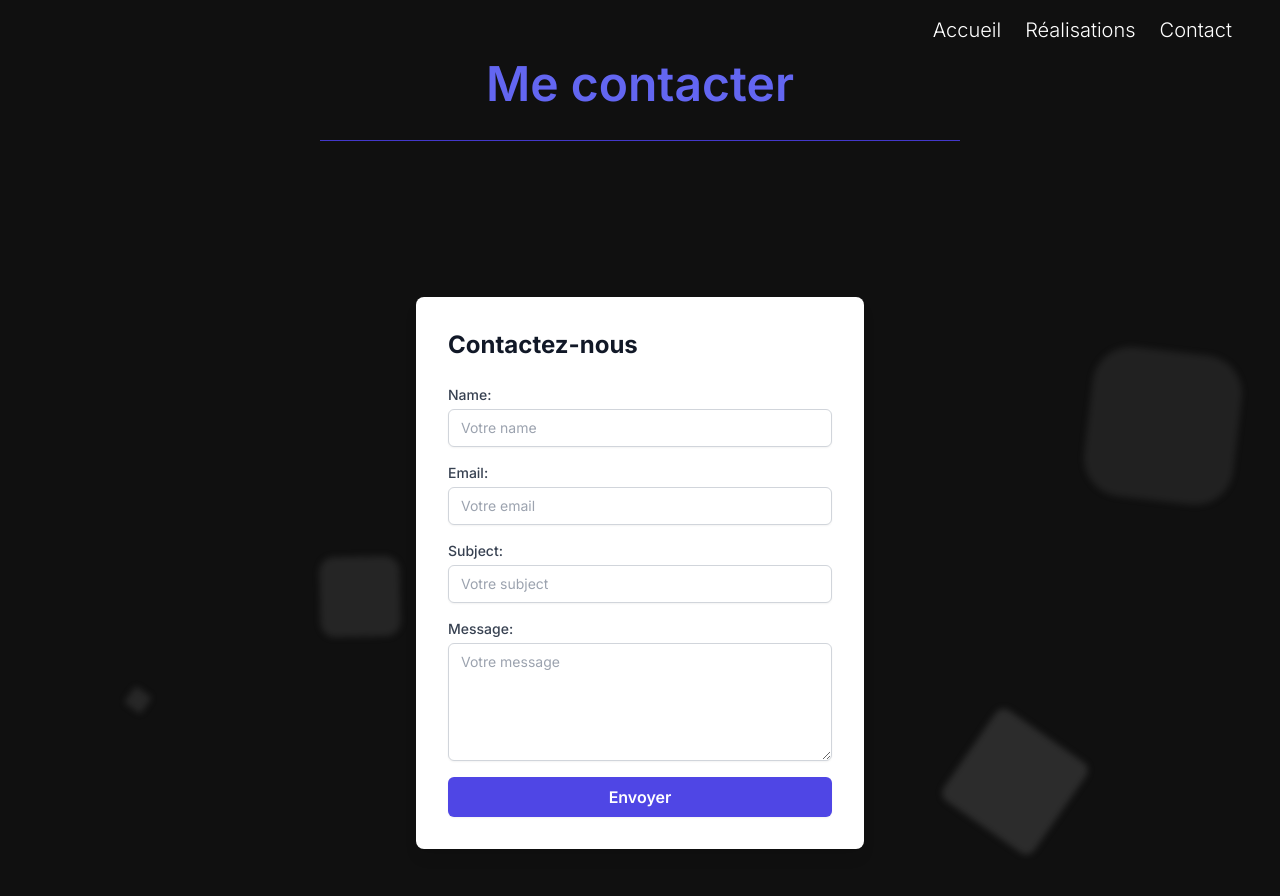
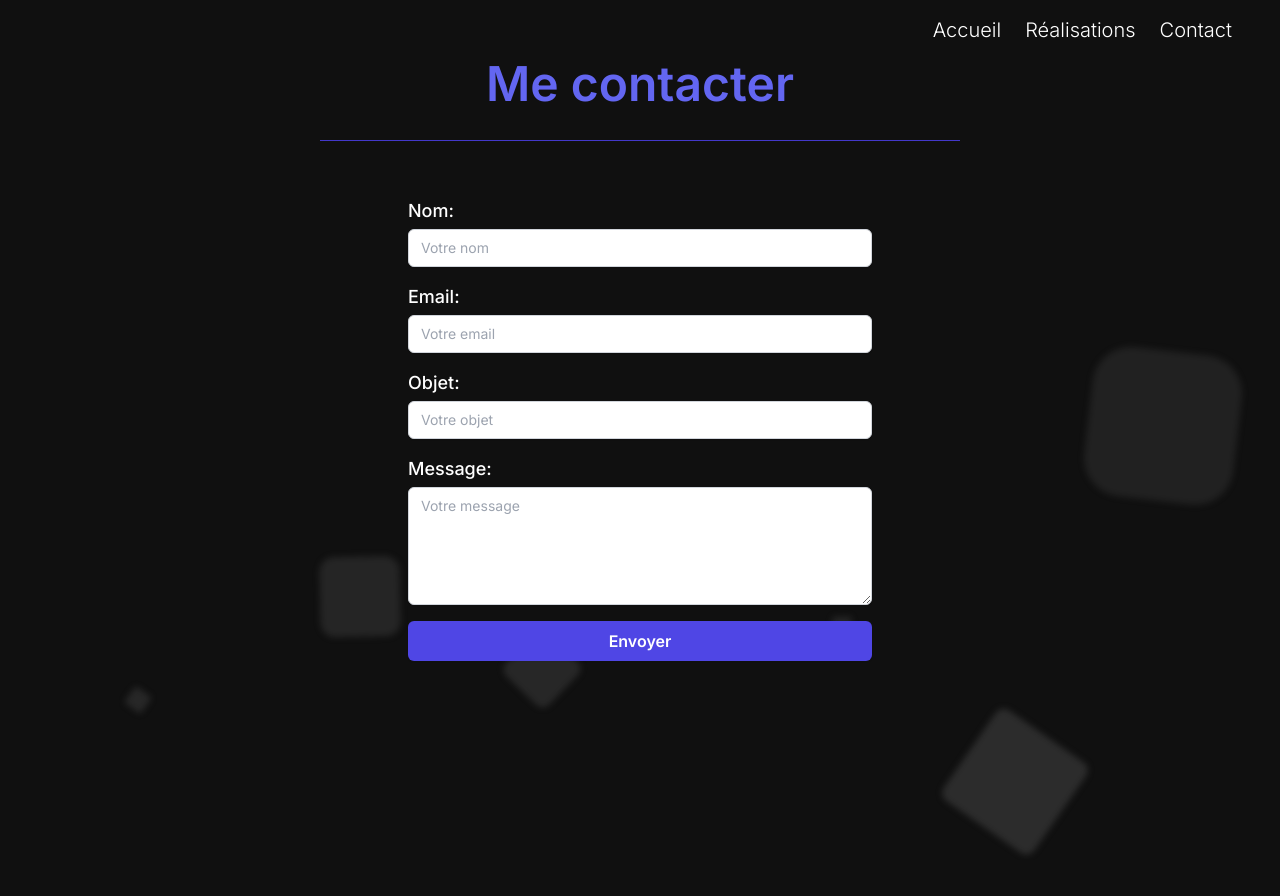
Before and after one commit to N95Ryan/new-portfolio, a Next.js app: page /contact in a window 1280 px wide. Shown: the top 896 px of the page. Built offline with nearby package versions, Linux system fonts and the light colour scheme; what tailwindcss-animated would draw is missing.

Commit message:
update Python skill color + fix CSS contact form

```diff
--- a/src/app/components/contactForm.tsx
+++ b/src/app/components/contactForm.tsx
@@ -3,9 +3,9 @@ import React, { useState, useCallback } from "react";
 
 export function ContactForm() {
   const [formData, setFormData] = useState({
-    name: "",
+    nom: "",
     email: "",
-    subject: "",
+    objet: "",
     message: "",
   });
   const [responseMessage, setResponseMessage] = useState("");
@@ -23,8 +23,8 @@ export function ContactForm() {
   );
 
   const validateForm = useCallback(() => {
-    const { name, email, subject, message } = formData;
-    if (!name || !email || !subject || !message) {
+    const { nom, email, objet, message } = formData;
+    if (!nom || !email || !objet || !message) {
       setResponseType("error");
       setResponseMessage("Tous les champs sont obligatoires.");
       return false;
@@ -58,7 +58,7 @@ export function ContactForm() {
         if (response.ok) {
           setResponseType("success");
           setResponseMessage("Email envoyé avec succès !");
-          setFormData({ name: "", email: "", subject: "", message: "" });
+          setFormData({ nom: "", email: "", objet: "", message: "" });
         } else {
           setResponseType("error");
           setResponseMessage(`Erreur: ${result.message}`);
@@ -77,17 +77,14 @@ export function ContactForm() {
     "mt-1 block w-full px-3 py-2 border border-gray-300 rounded-md shadow-sm focus:outline-none focus:ring-indigo-500 focus:border-indigo-500 sm:text-sm";
 
   return (
-    <div className="h-screen flex items-center justify-center">
-      <div className="bg-white p-8 rounded-lg shadow-lg w-full max-w-md">
-        <h2 className="text-2xl font-bold mb-6 text-gray-900">
-          Contactez-nous
-        </h2>
+    <div className="flex items-center justify-center">
+      <div className="h-screen p-6 rounded-lg w-full max-w-lg">
         <form onSubmit={handleSubmit}>
-          {["name", "email", "subject", "message"].map((field, index) => (
+          {["nom", "email", "objet", "message"].map((field, index) => (
             <div key={index} className="mb-4">
               <label
                 htmlFor={field}
-                className="block text-sm font-medium text-gray-700"
+                className="block text-lg font-medium text-white"
               >
                 {field === "message"
                   ? "Message"
--- a/src/app/components/skills/skillDetails.tsx
+++ b/src/app/components/skills/skillDetails.tsx
@@ -1,6 +1,7 @@
 import {
   SiJavascript,
   SiTypescript,
+  SiPython,
   SiReact,
   SiNextdotjs,
   SiBootstrap,
@@ -14,7 +15,6 @@ import {
   SiFigma,
 } from "react-icons/si";
 import { BiLogoGoLang } from "react-icons/bi";
-import { FaPython } from "react-icons/fa";
 
 function skillsDetails() {
   const languages = [
@@ -31,8 +31,8 @@ function skillsDetails() {
 
     {
       title: "Python",
-      icon: <FaPython />,
-      color: "#3776AB",
+      icon: <SiPython />,
+      color: "#ffde57",
     },
 
     {
```
